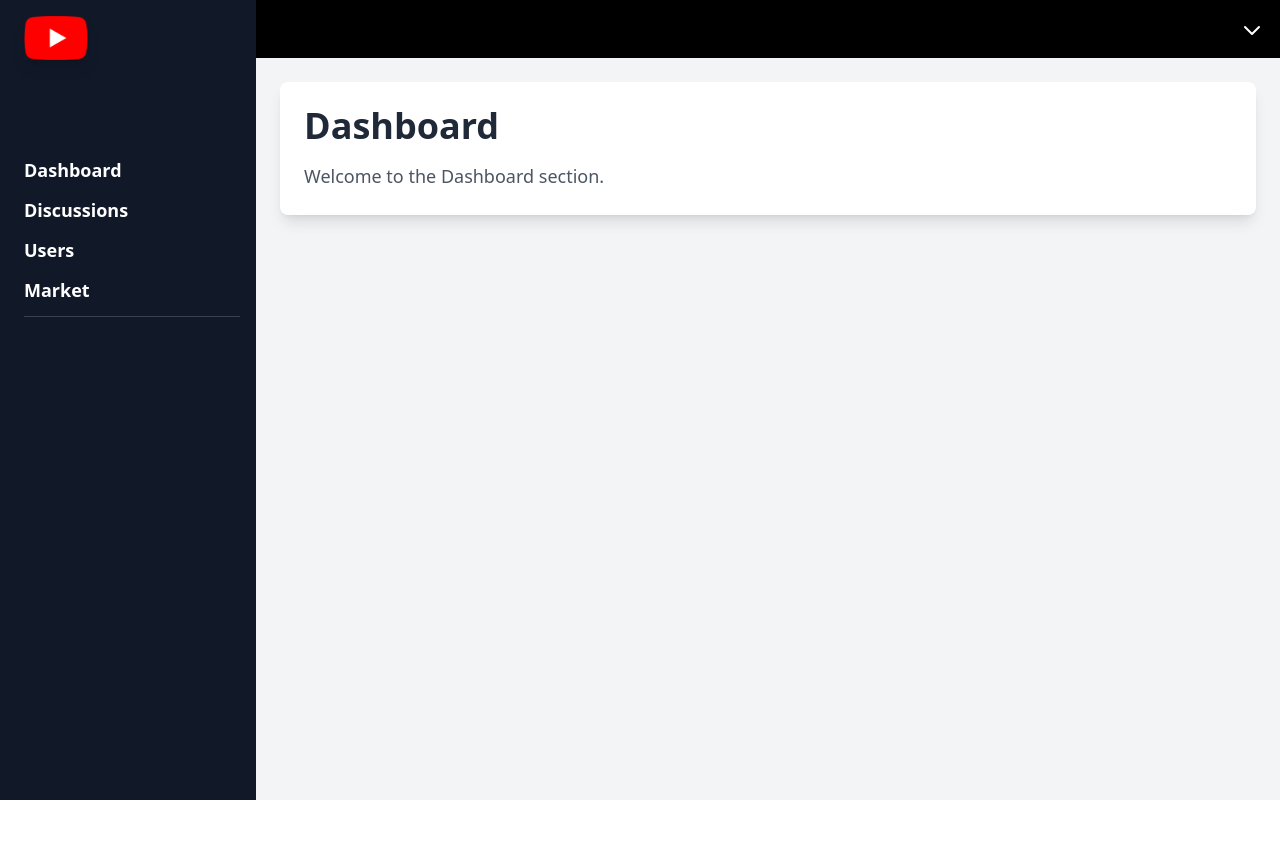
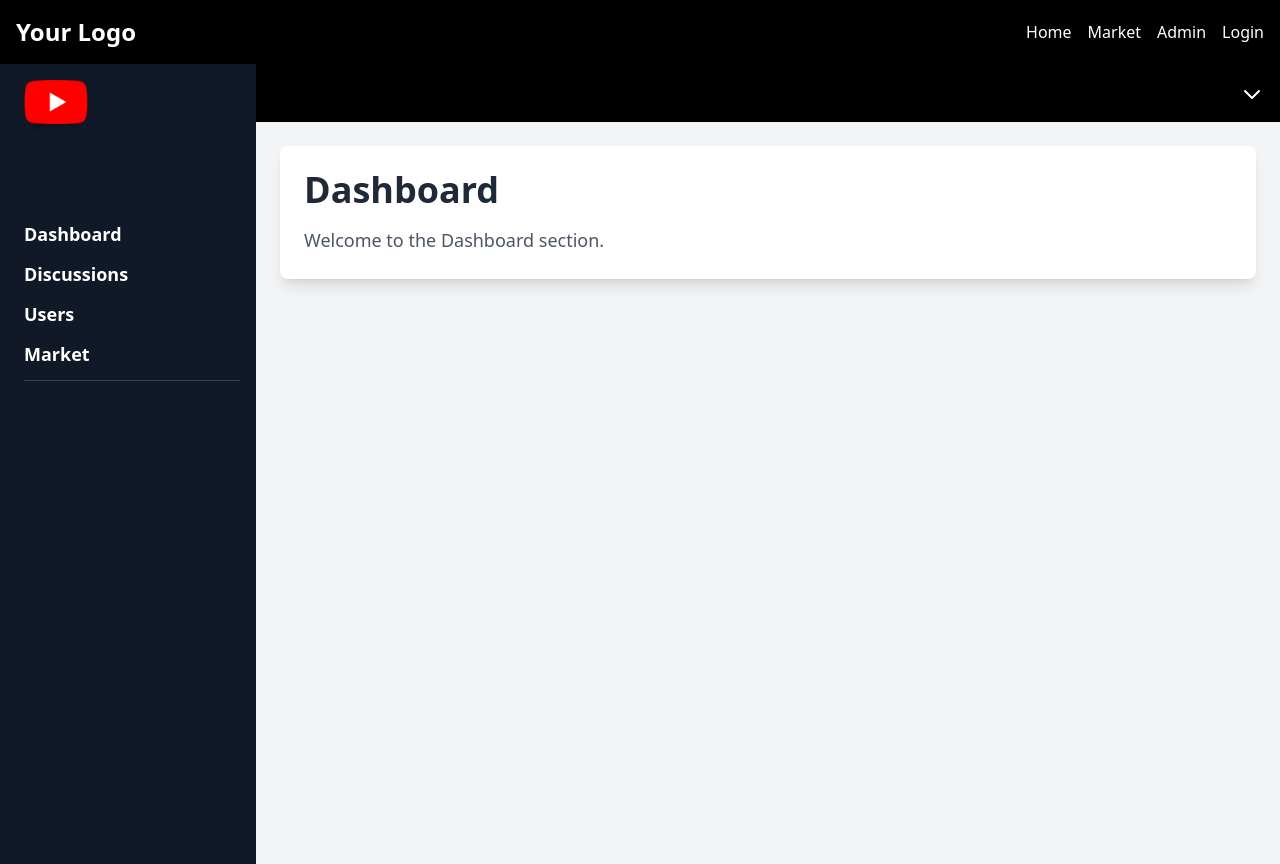
Before and after one commit to org-45/react-boilerplate, a React (Vite) app: page /admin in a window 1280 px wide. Before the commit the page ends 800 px from the top, so only its background shows below. Built offline with nearby package versions, Linux system fonts and the light colour scheme.

Commit message:
making layout

```diff
--- a/src/App.tsx
+++ b/src/App.tsx
@@ -1,3 +1,5 @@
+// src/App.js
+import React from 'react'
 import { BrowserRouter, Route, Routes } from 'react-router-dom'
 import { QueryClient, QueryClientProvider } from '@tanstack/react-query'
 
@@ -5,6 +7,7 @@
 import Login from './pages/login'
 import AdminDashboard from './pages/admin'
 import Market from './pages/market'
+import Layout from './components/Layout'
 
 const queryClient = new QueryClient()
 
@@ -12,12 +15,14 @@
   return (
     <QueryClientProvider client={queryClient}>
       <BrowserRouter>
+        <Layout>
           <Routes>
             <Route path="/" element={<HomePage />} />
             <Route path="/login" element={<Login />} />
             <Route path="/admin" element={<AdminDashboard />} />
             <Route path="/market" element={<Market />} />
           </Routes>
+        </Layout>
       </BrowserRouter>
     </QueryClientProvider>
   )
--- /dev/null
+++ b/src/components/Footer.tsx
@@ -0,0 +1,8 @@
+
+export default function Footer() {
+	return (
+    <footer className="bg-gray-800 text-white p-4 text-center">
+      © 2024 Your Company
+    </footer>
+  )
+}
--- /dev/null
+++ b/src/components/Layout.tsx
@@ -0,0 +1,17 @@
+import React, { ReactNode } from 'react'
+import Navbar from '@/components/Navbar'
+
+type LayoutProps = {
+	children: ReactNode
+}
+
+const Layout: React.FC<LayoutProps> = ({ children }) => {
+  return (
+    <div className="min-h-screen flex flex-col">
+			<Navbar/>
+      <main>{children}</main>
+    </div>
+  )
+}
+
+export default Layout
--- a/src/pages/homepage.tsx
+++ b/src/pages/homepage.tsx
@@ -1,10 +1,8 @@
 import HeroSection from '@/components/Hero'
-import Navbar from '@/components/Navbar'
 
 export default function Homepage() {
   return (
     <>
-      <Navbar />
       <HeroSection />
     </>
   )
```
Lines whose indentation alone changed are shown as unchanged.
